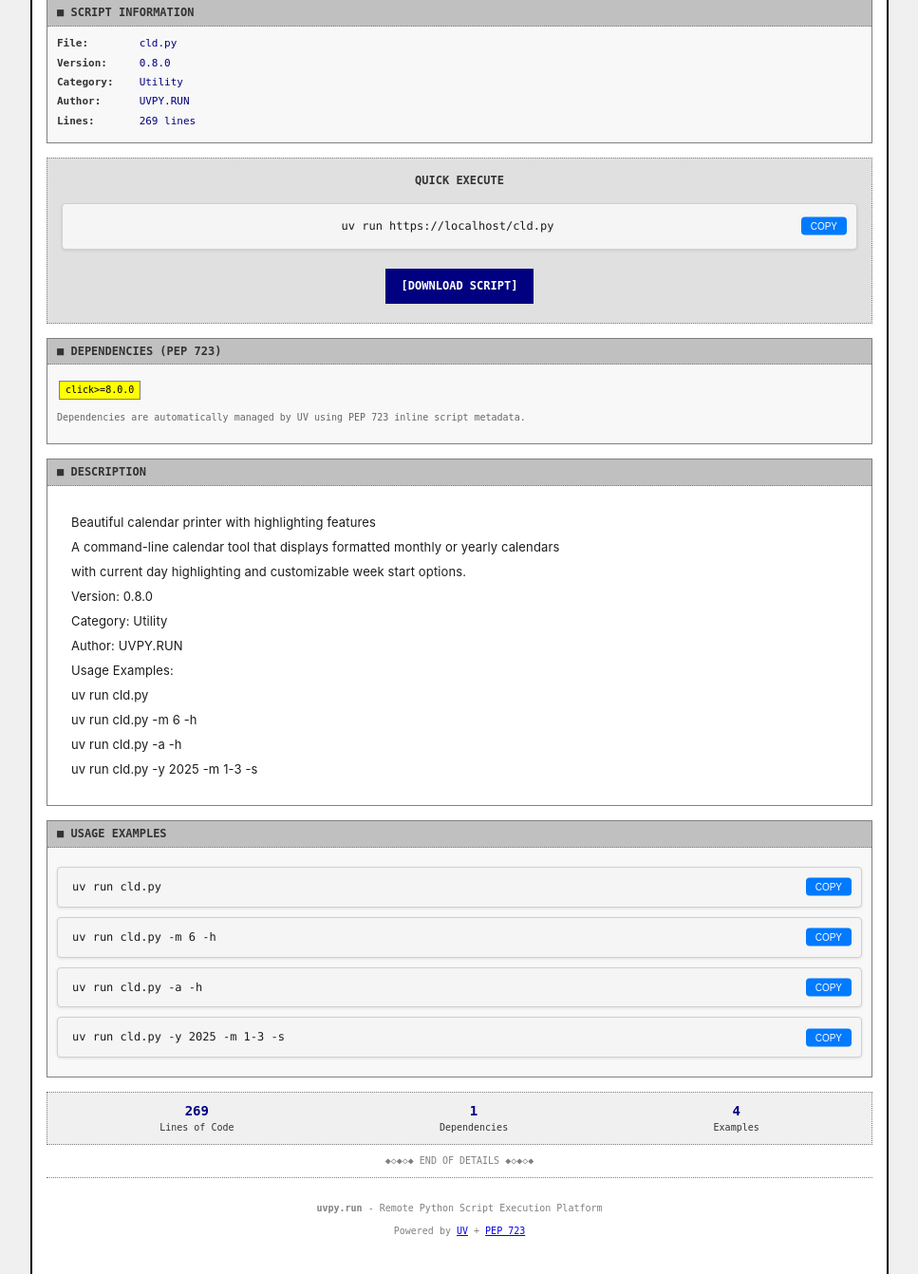
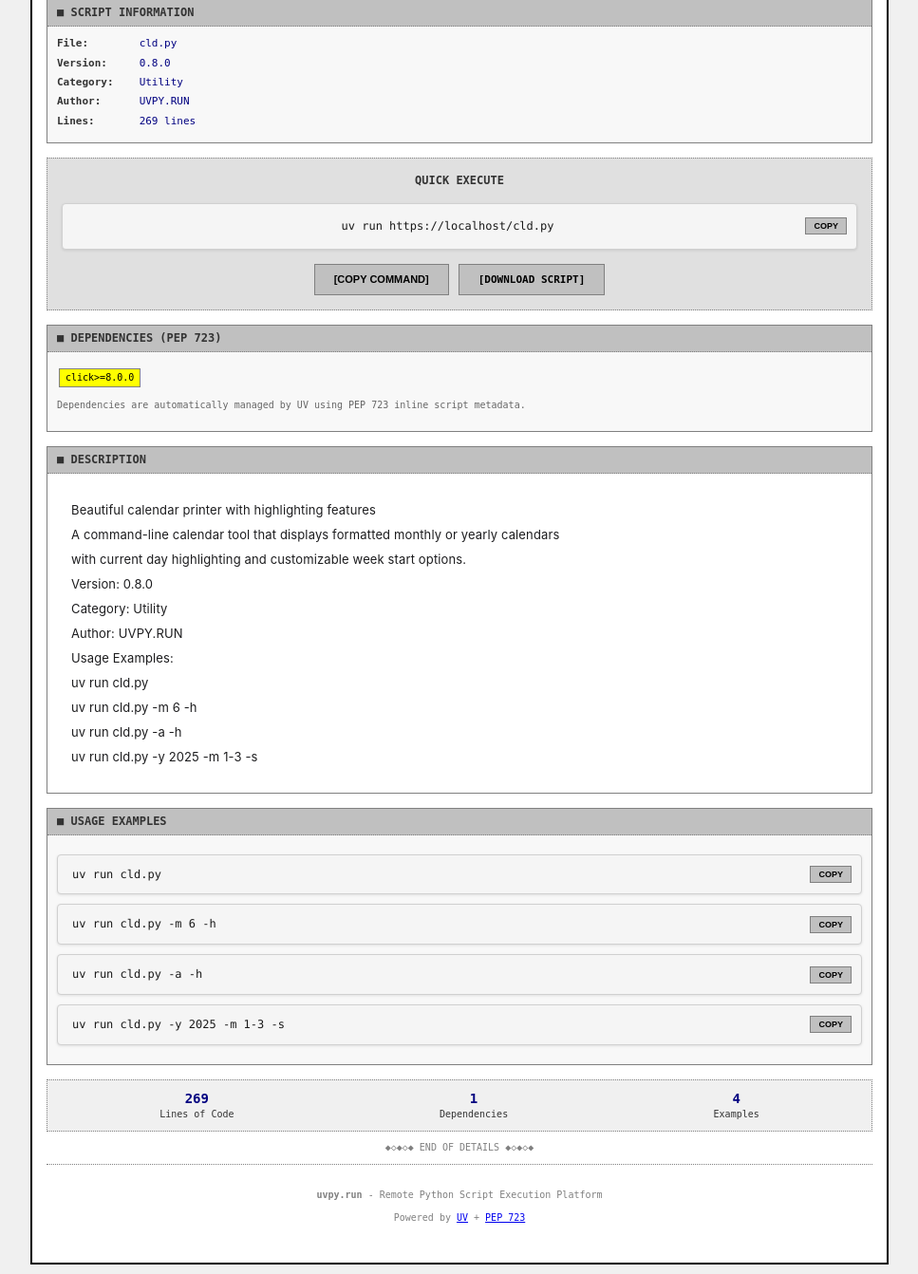
Before and after one commit to 26awen/uvpy_run, a Flask app: page /detail/cld in a window 1280 px wide. Shown: the part 203-1545 px from the top of the page at 95% size, without its empty margins (156-1123 px from the left). Run offline with Flask 3, Linux system fonts and the light colour scheme.

Commit message:
Refine button styles and layout for consistent vintage aesthetic
Button improvements:
- Changed copy buttons back to vintage Windows style (gray #c0c0c0)
- Removed Apple blue color for consistency with overall retro theme
- Unified button styling across all interactive elements

Layout improvements:
- Grouped [COPY COMMAND] and [DOWNLOAD SCRIPT] buttons together
- Created action-buttons flex container with 10px gap
- Better visual hierarchy with centered button group
- Consistent spacing and alignment

Style consistency:
- All buttons now use same gray background (#c0c0c0)
- Same border style (1px solid #808080)
- Matching hover/active states
- Cohesive vintage Windows 95/98 aesthetic throughout

```diff
--- a/templates/script_detail.html
+++ b/templates/script_detail.html
@@ -174,23 +174,48 @@
             top: 50%;
             right: 10px;
             transform: translateY(-50%);
-            padding: 4px 10px;
-            font-size: 10px;
-            background-color: #007aff;
-            color: #ffffff;
-            border: none;
+            padding: 3px 8px;
+            font-size: 9px;
+            background-color: #c0c0c0;
+            color: #000000;
+            border: 1px solid #808080;
             cursor: pointer;
-            font-weight: 500;
-            border-radius: 4px;
-            transition: all 0.2s ease;
+            font-weight: bold;
         }
 
         .copy-button:hover {
-            background-color: #0051d5;
+            background-color: #d0d0d0;
         }
 
         .copy-button:active {
-            transform: translateY(-50%) scale(0.95);
+            background-color: #a0a0a0;
+        }
+
+        .action-buttons {
+            display: flex;
+            gap: 10px;
+            justify-content: center;
+            margin-top: 15px;
+        }
+
+        .action-button {
+            display: inline-block;
+            padding: 8px 20px;
+            font-size: 11px;
+            text-decoration: none;
+            border: 1px solid #808080;
+            background-color: #c0c0c0;
+            color: #000000;
+            font-weight: bold;
+            cursor: pointer;
+        }
+
+        .action-button:hover {
+            background-color: #d0d0d0;
+        }
+
+        .action-button:active {
+            background-color: #a0a0a0;
         }
 
         .dependencies {
@@ -363,7 +388,10 @@
                     uv run {{ base_url }}/{{ script_info.filename }}
                     <button class="copy-button" onclick="copyToClipboard('uv run {{ base_url }}/{{ script_info.filename }}')">COPY</button>
                 </div>
-                <a href="/{{ script_info.filename }}" target="_blank" class="download-button">[DOWNLOAD SCRIPT]</a>
+                <div class="action-buttons">
+                    <button class="action-button" onclick="copyToClipboard('uv run {{ base_url }}/{{ script_info.filename }}')">[COPY COMMAND]</button>
+                    <a href="/{{ script_info.filename }}" target="_blank" class="action-button">[DOWNLOAD SCRIPT]</a>
+                </div>
             </div>
 
             <!-- Dependencies Section -->
```
